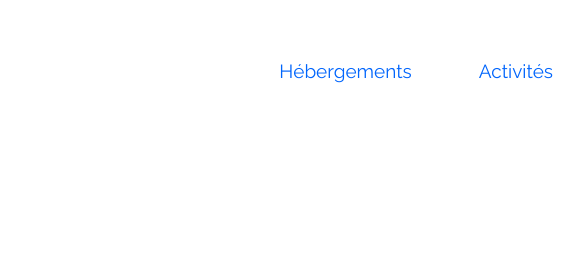
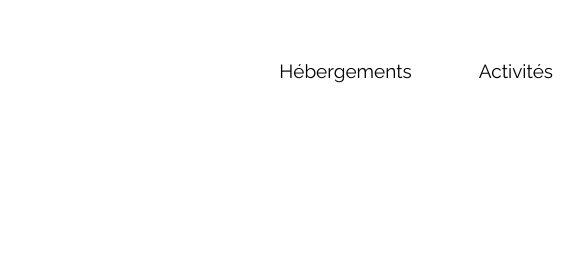
Before and after one commit to TribTribou/Site_Booki-Projet2OC-, a plain HTML site: page index.html in a window 1280 px wide. Shown: the top 256 px of the page, 697-1280 px from the left. Drawn offline with Linux system fonts and the light colour scheme.

Commit message:
Correction de la couleur des liens de navigation  sur chrome.

```diff
--- a/css/style.css
+++ b/css/style.css
@@ -37,7 +37,7 @@
     font-size: 19px;
     padding-top: 48px;
     margin-left: 67px;
-    color: #0065FC;
+    color: black;
 }
 .liste_nav a:hover{
     border-top: 2px #0065FC solid;
```
